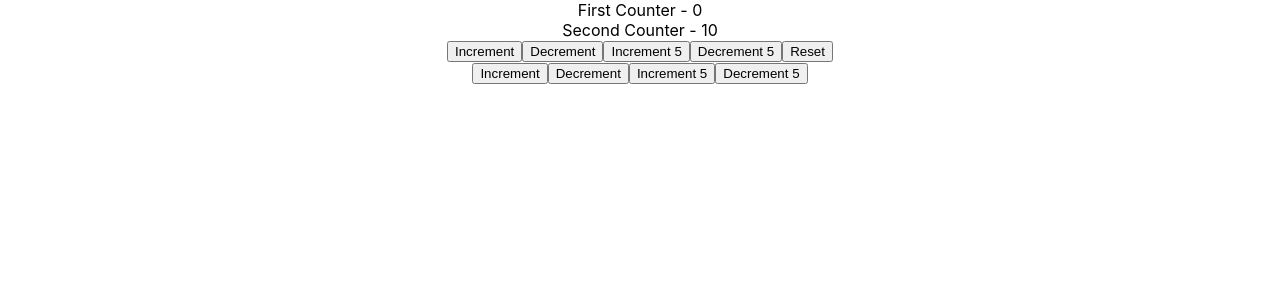
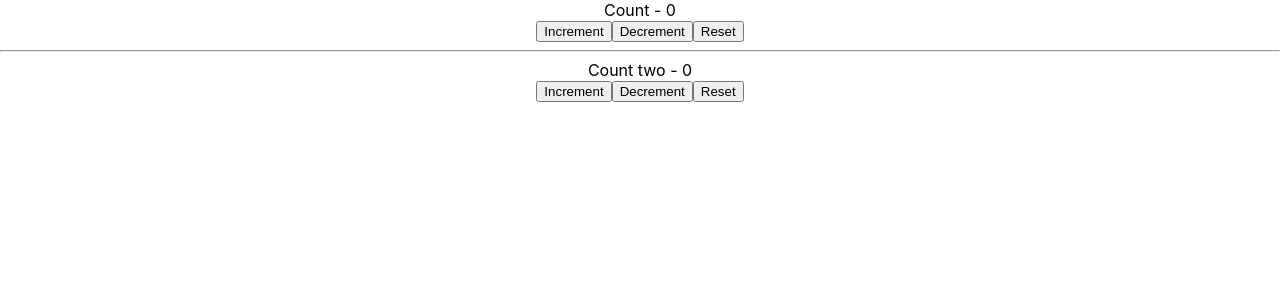
Before and after one commit to vapinedo/React-HooksCodevolution, a React (Create React App) app: page / in a window 1280 px wide. Shown: the top 300 px of the page. Built offline with nearby package versions, Linux system fonts and the light colour scheme.

Commit message:
[ADD] Multiple useReducers

```diff
--- a/src/App.js
+++ b/src/App.js
@@ -1,10 +1,10 @@
 import './App.css';
-import CounterTwo from './components/04-useReducer/CounterTwo';
+import CounterThree from './components/04-useReducer/CounterThree';
 
 function App() {
   return (
     <div className="App">
-      <CounterTwo />
+      <CounterThree />
     </div>
   );
 }
--- /dev/null
+++ b/src/components/04-useReducer/CounterThree.js
@@ -0,0 +1,39 @@
+import React, { useReducer } from 'react'
+
+const initialState = 0
+
+const reducer = (state, action) => {
+    switch (action) {
+        case 'increment':
+            return state + 1
+        case 'decrement':
+            return state - 1
+        case 'reset':
+            return initialState
+        default:
+            return state
+    }
+}
+
+const CounterThree = () => {
+
+    const [count, dispatch ] = useReducer(reducer, initialState)
+    const [countTwo, dispatchTwo ] = useReducer(reducer, initialState)
+
+    return (
+        <div>
+            <div>Count - {count}</div>
+            <button onClick={() => dispatch('increment')}>Increment</button>
+            <button onClick={() => dispatch('decrement')}>Decrement</button>
+            <button  onClick={() => dispatch('reset')}>Reset</button>
+
+            <hr />
+            <div>Count two - {countTwo}</div>
+            <button onClick={() => dispatchTwo('increment')}>Increment</button>
+            <button onClick={() => dispatchTwo('decrement')}>Decrement</button>
+            <button  onClick={() => dispatchTwo('reset')}>Reset</button>
+        </div>
+    )
+}
+
+export default CounterThree
```
